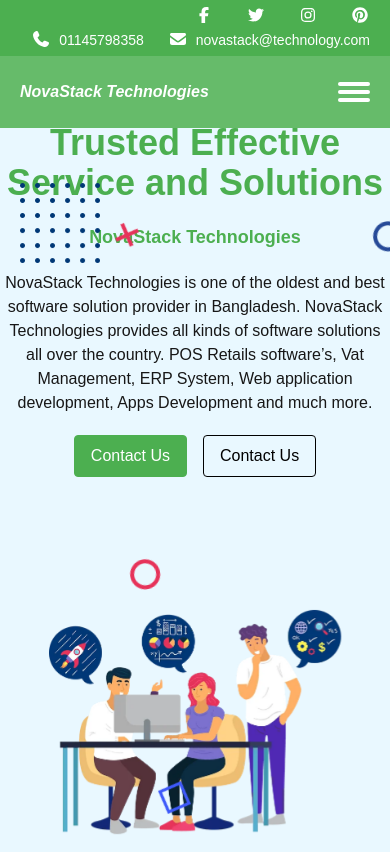
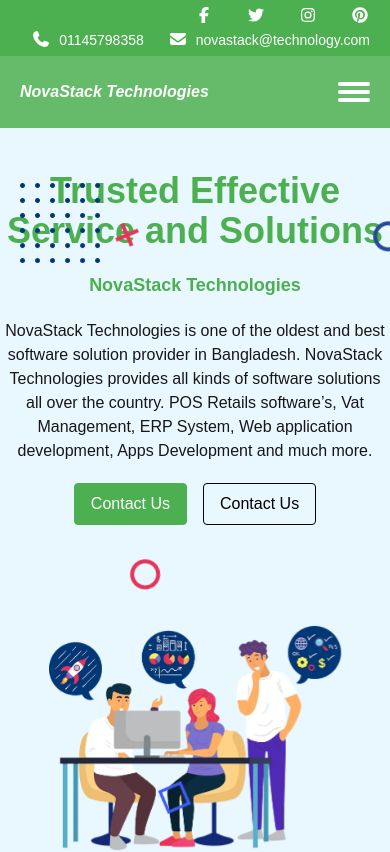
Before and after one commit to nahidhossain123/novastack-technologies, a Next.js app: page / in a window 390 px wide. Shown: the top 852 px of the page. Built offline with nearby package versions, Linux system fonts and the light colour scheme.

Commit message:
responsive issues

```diff
--- a/components/HomeBanner.tsx
+++ b/components/HomeBanner.tsx
@@ -8,7 +8,7 @@
     return (
         <div className="h-screen flex flex-wrap md:flex-nowrap justify-end items-center container">
             <div className="w-full text-center md:text-start md:max-w-[450px] xl:max-w-[650px]">
-                <div className="space-y-5 md:space-y-10">
+                <div className="space-y-5 pt-16 md:p-0 md:space-y-10">
                     <h1 className='text-primary-200 text-4xl md:text-4xl xl:text-6xl font-bold'>Trusted Effective Service and Solutions</h1>
                     <h3 className='text-primary-200 text-lg md:text-2xl font-bold'>NovaStack Technologies</h3>
                     <p><a href="/">NovaStack Technologies</a> is one of the oldest and best software solution provider in Bangladesh. NovaStack Technologies provides all kinds of software solutions all over the country. POS Retails software’s, Vat Management, ERP System, Web application development, Apps Development and much more.</p>
```
